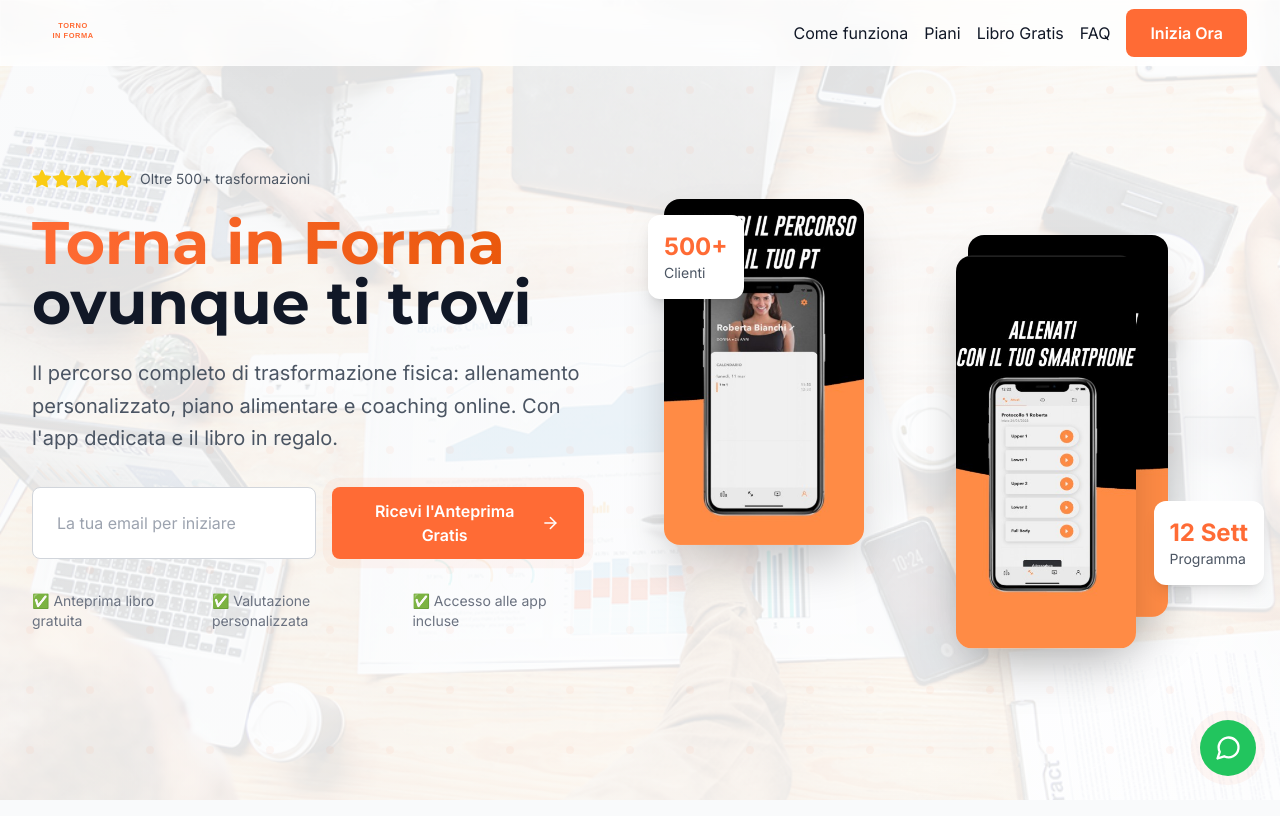
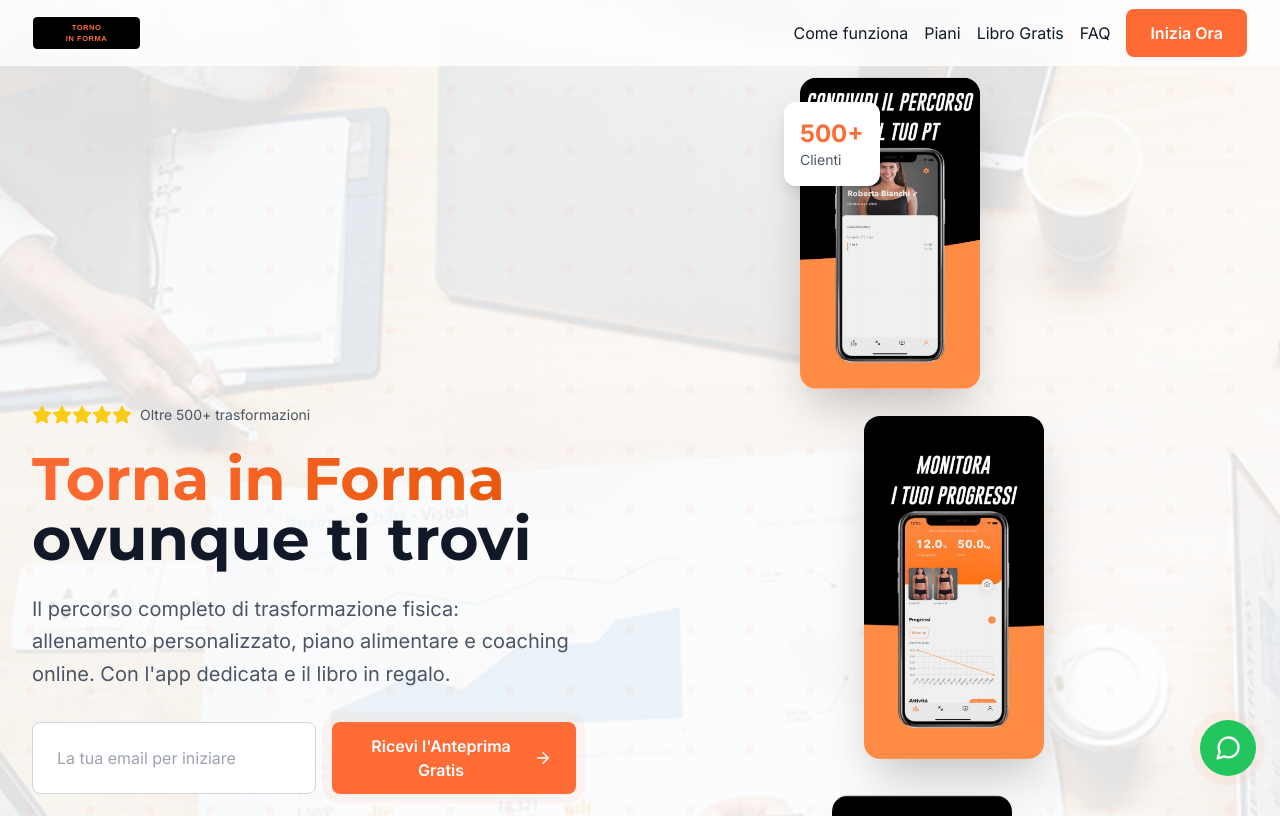
Before and after one commit to Padu76/tornoinforma-landing, a Next.js app: page / in a window 1280 px wide. Shown: the top 816 px of the page. Built offline with nearby package versions, Linux system fonts and the light colour scheme.

Commit message:
Sistemato layout immagini Hero - risolte sovrapposizioni

```diff
--- a/app/components/Hero.tsx
+++ b/app/components/Hero.tsx
@@ -47,7 +47,7 @@ export default function Hero() {
       </div>
 
       <div className="relative max-w-7xl mx-auto px-4 sm:px-6 lg:px-8 py-20">
-        <div className="grid lg:grid-cols-2 gap-12 items-center">
+        <div className="grid lg:grid-cols-2 gap-16 items-center">
 
           {/* Left Column - Content */}
           <motion.div
@@ -109,60 +109,63 @@ export default function Hero() {
             animate={{ opacity: 1, x: 0 }}
             transition={{ duration: 0.8, delay: 0.2 }}
             viewport={{ once: true }}
-            className="relative"
+            className="relative flex justify-center lg:justify-end"
           >
-            <div className="grid grid-cols-2 gap-6">
-              {/* App PT Image */}
+            <div className="relative w-full max-w-md">
+              {/* Layout a Z con spazi chiari */}
+              <div className="relative space-y-8">
+
+                {/* Prima immagine - in alto a sinistra */}
                 <motion.div
-                animate={{ y: [-10, 10, -10] }}
-                transition={{ duration: 3, repeat: Infinity }}
-                className="relative"
+                  animate={{ y: [-8, 8, -8] }}
+                  transition={{ duration: 4, repeat: Infinity }}
+                  className="relative z-30"
                 >
                   <Image
                     src="/app-pt.jpg"
                     alt="Condividi il percorso con il tuo PT"
-                  width={200}
-                  height={400}
+                    width={180}
+                    height={320}
                     className="rounded-2xl shadow-2xl"
                   />
                 </motion.div>
 
-              {/* App Progressi Image */}
+                {/* Seconda immagine - al centro, leggermente spostata a destra */}
                 <motion.div
-                animate={{ y: [10, -10, 10] }}
-                transition={{ duration: 3, repeat: Infinity, delay: 1 }}
-                className="relative mt-8"
+                  animate={{ y: [8, -8, 8] }}
+                  transition={{ duration: 4, repeat: Infinity, delay: 1.3 }}
+                  className="relative z-20 ml-16 -mt-16"
                 >
                   <Image
                     src="/app-progressi.jpg"
                     alt="Monitora i tuoi progressi"
-                  width={200}
-                  height={400}
+                    width={180}
+                    height={320}
+                    className="rounded-2xl shadow-2xl"
+                  />
+                </motion.div>
+
+                {/* Terza immagine - in basso al centro */}
+                <motion.div
+                  animate={{ y: [-5, 5, -5] }}
+                  transition={{ duration: 4, repeat: Infinity, delay: 2.6 }}
+                  className="relative z-10 ml-8 -mt-20"
+                >
+                  <Image
+                    src="/app-workout.jpg"
+                    alt="Allenati con il tuo smartphone"
+                    width={180}
+                    height={320}
                     className="rounded-2xl shadow-2xl"
                   />
                 </motion.div>
               </div>
 
-            {/* App Workout Image - Centered Bottom */}
-            <motion.div
-              animate={{ y: [-5, 5, -5] }}
-              transition={{ duration: 4, repeat: Infinity, delay: 2 }}
-              className="absolute -bottom-10 left-1/2 transform -translate-x-1/2"
-            >
-              <Image
-                src="/app-workout.jpg"
-                alt="Allenati con il tuo smartphone"
-                width={180}
-                height={360}
-                className="rounded-2xl shadow-2xl"
-              />
-            </motion.div>
-
               {/* Floating Elements */}
               <motion.div
                 animate={{ y: [-10, 10, -10] }}
                 transition={{ duration: 3, repeat: Infinity }}
-              className="absolute top-4 -left-4 bg-white rounded-xl p-4 shadow-lg"
+                className="absolute top-4 -left-4 bg-white rounded-xl p-4 shadow-lg z-40"
               >
                 <div className="text-2xl font-bold text-primary">500+</div>
                 <div className="text-sm text-gray-600">Clienti</div>
@@ -171,11 +174,12 @@ export default function Hero() {
               <motion.div
                 animate={{ y: [10, -10, 10] }}
                 transition={{ duration: 3, repeat: Infinity, delay: 1 }}
-              className="absolute bottom-8 -right-4 bg-white rounded-xl p-4 shadow-lg"
+                className="absolute bottom-4 -right-4 bg-white rounded-xl p-4 shadow-lg z-40"
               >
                 <div className="text-2xl font-bold text-primary">12 Sett</div>
                 <div className="text-sm text-gray-600">Programma</div>
               </motion.div>
+            </div>
           </motion.div>
         </div>
       </div>
```
Also changed, not shown: public/logo.svg. Lines whose indentation alone changed are shown as unchanged.
